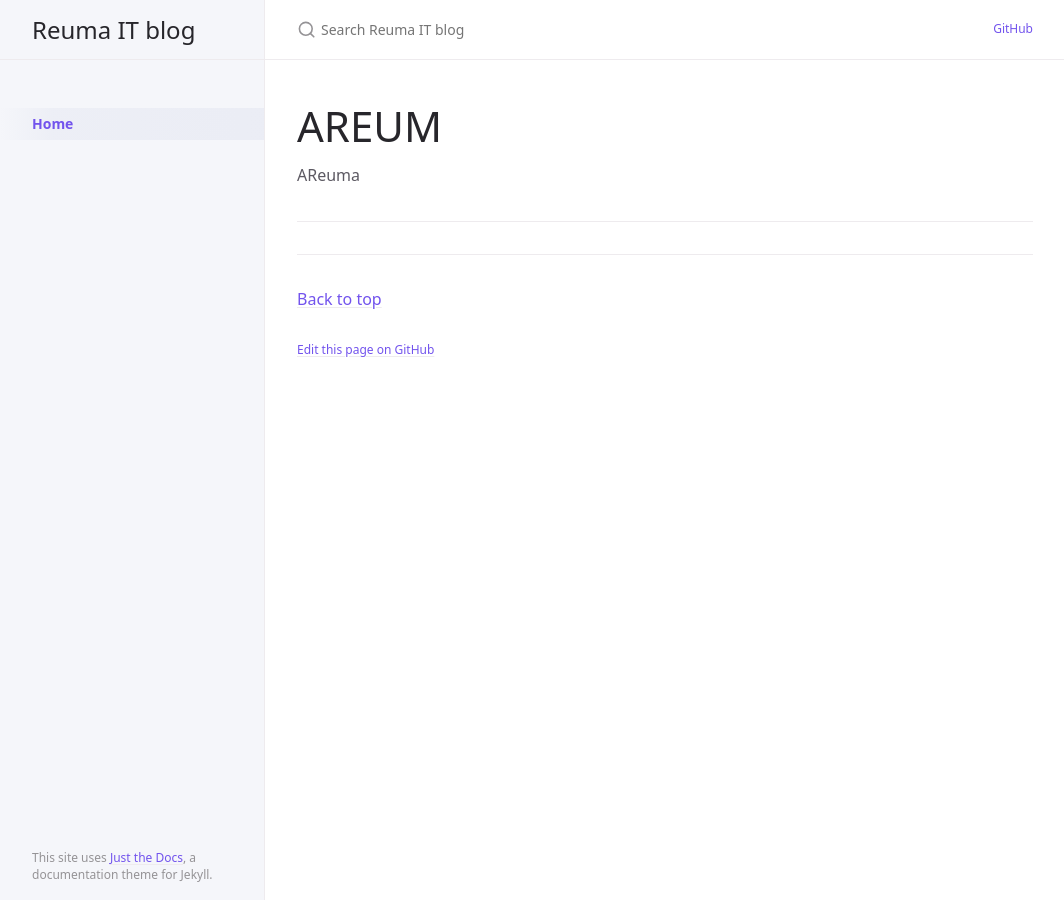
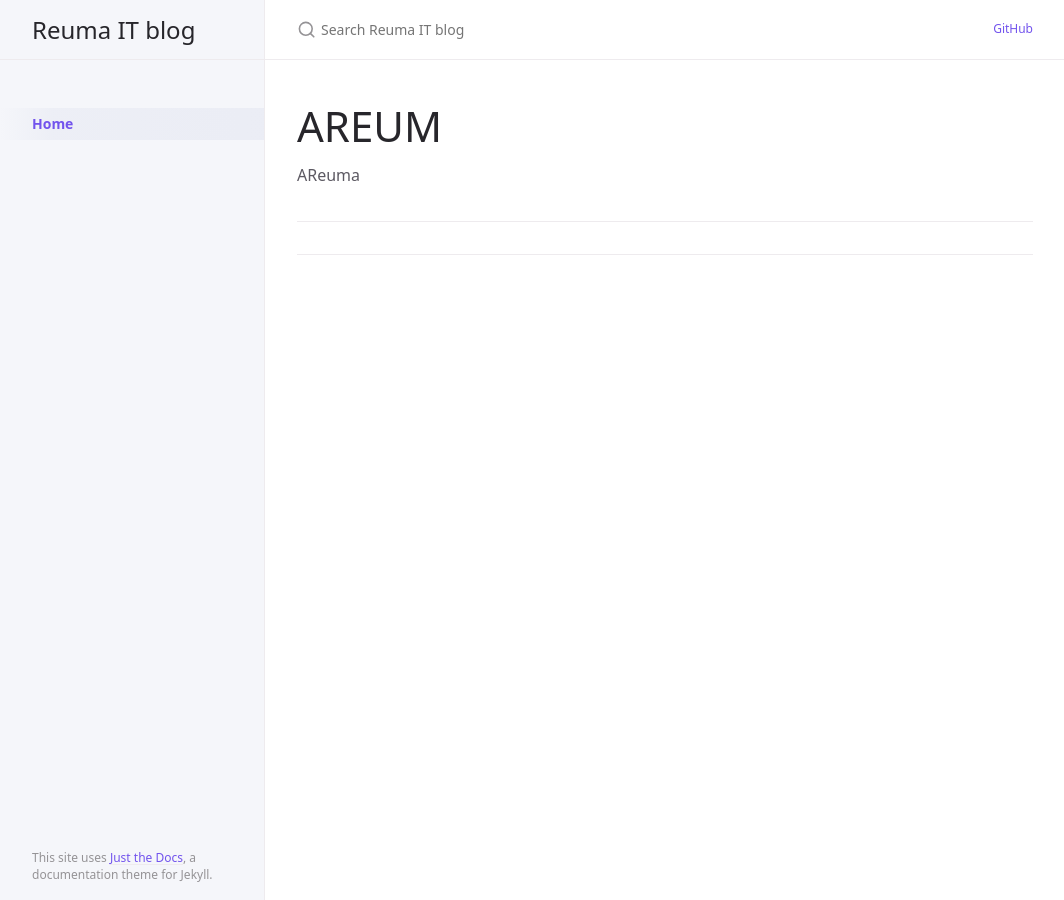
Before and after one commit to AReuma/AReuma.github.io, a Jekyll site: the page built from index.md, in a window 1280 px wide. Shown: the whole page, without its empty margins (107-1171 px from the left). Built offline with Jekyll 4.4.1, drawn with Linux system fonts in a browser that asks for light colours.

Commit message:
github blog 생성

```diff
--- a/_config.yml
+++ b/_config.yml
@@ -102,7 +102,7 @@ nav_sort: case_sensitive # Capital letters sorted before lowercase
 # appears at the bottom of every page's main content
 
 # Back to top link
-back_to_top: true
+back_to_top: false
 back_to_top_text: "Back to top"
 
 # Footer last edited timestamp
@@ -112,7 +112,7 @@ last_edit_time_format: "%b %e %Y at %I:%M %p" # uses ruby's time format: https:/
 
 
 # Footer "Edit this page on GitHub" link text
-gh_edit_link: true # show or hide edit this page link
+gh_edit_link: false # show or hide edit this page link
 gh_edit_link_text: "Edit this page on GitHub"
 gh_edit_repository: "https://github.com/just-the-docs/just-the-docs" # the github URL for your repo
 gh_edit_branch: "main" # the branch that your docs is served from
```
Also changed, not shown: 2 other files.
